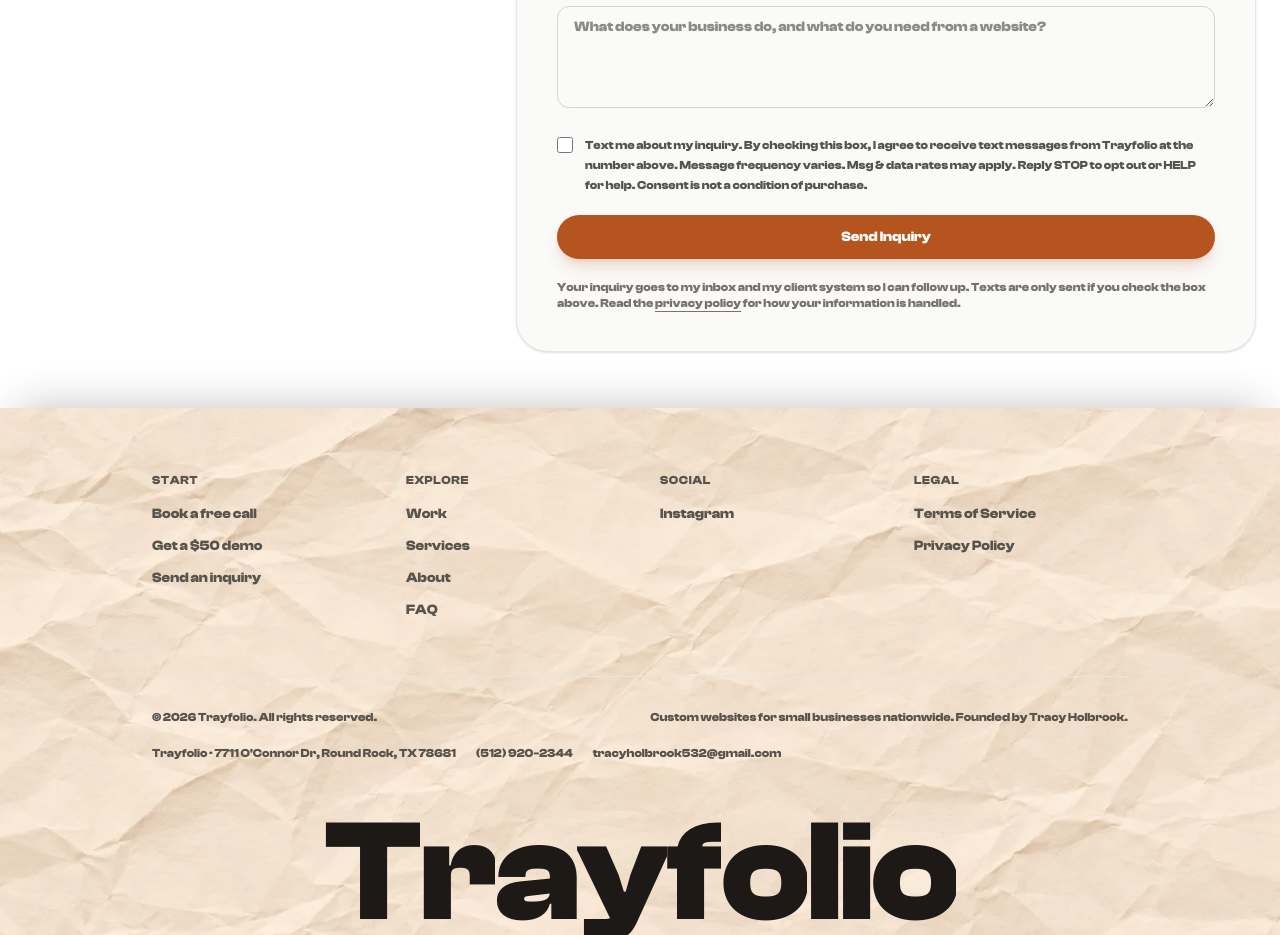
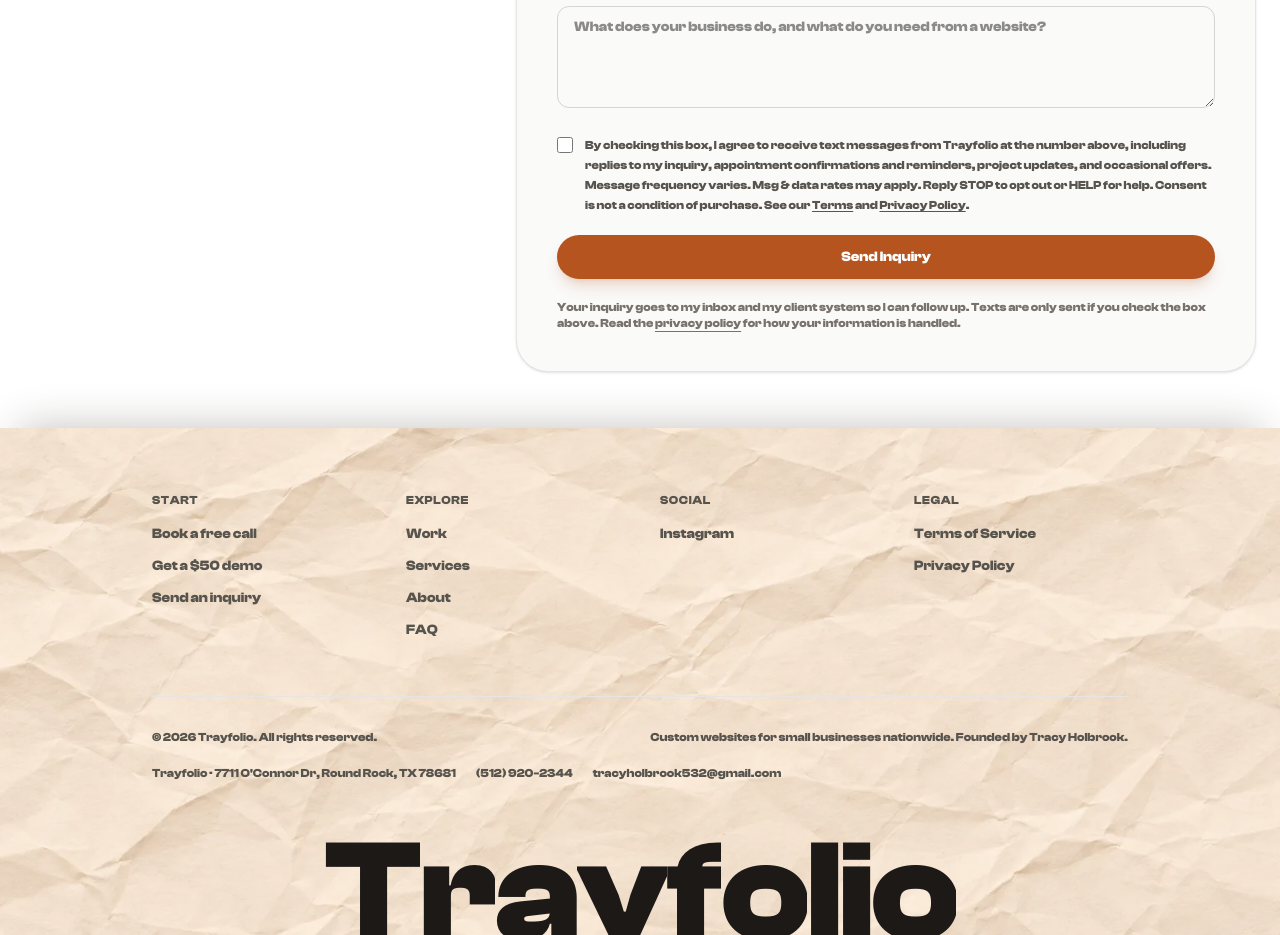
Before and after one commit to Tracyholbrook23/trayfolio-site, a Next.js app: page /contact in a window 1280 px wide. Shown: the part 1100-2035 px from the top of the page. Built offline with nearby package versions, Linux system fonts and the light colour scheme; no server answers.

Commit message:
Add SMS terms and carrier opt-in language

```diff
--- a/src/app/privacy/page.tsx
+++ b/src/app/privacy/page.tsx
@@ -13,7 +13,7 @@
   ["Information you provide", "When you send an inquiry, I receive your name, email address, message, selected project types, and any phone number or business details you choose to provide. When you order a demo or pay a project deposit, Stripe collects payment and billing information and provides order details so I can fulfill your purchase. Please do not put card details, passwords, or other sensitive information in the inquiry form."],
   ["How information is used", "I use inquiry and order information to reply to you, prepare quotes, provide services, send order-related emails, manage payments and demo credits, and resolve support or billing questions. Technical request information, including IP addresses, is also processed to deliver the website and limit abusive requests. Where applicable, these uses support steps you request before a contract, performance of a contract, legal recordkeeping obligations, and the legitimate interests of running and protecting the service."],
   ["Service providers", "Vercel hosts the website. Contact-form submissions are delivered to my inbox through Web3Forms or Resend, depending on the website’s configuration, and are also saved in HighLevel (LeadConnector), the CRM I use to track inquiries and send follow-up emails and texts. Stripe processes payments; full card numbers are handled on Stripe’s payment page, not in Trayfolio’s form. Resend sends transactional emails, including demo credit messages, when configured. Email providers also process correspondence. These providers receive the information needed for their respective services and may process it in the United States or other countries under their own terms and privacy practices."],
-  ["Text messages", "If you check the text message box on the contact form, I may text you at the number you provide about your inquiry, such as confirmations and follow-ups. Message frequency varies and message and data rates may apply. Reply STOP to opt out at any time or HELP for help. Consent to receive texts is not a condition of purchase. Mobile numbers and text messaging opt-in data and consent are not shared with or sold to third parties or affiliates for marketing or promotional purposes."],
+  ["Text messages", "If you check the text message box on the contact form, Trayfolio may text you at the number you provide with replies to your inquiry, appointment confirmations and reminders, project updates, and occasional offers. Message frequency varies and message and data rates may apply. Reply STOP to opt out at any time or HELP for help. Consent to receive texts is not a condition of purchase. No mobile information will be shared with third parties or affiliates for marketing or promotional purposes. All the categories of sharing described in this policy exclude text messaging originator opt-in data and consent; this information will not be shared with any third parties."],
   ["Analytics and your choice", "If Google Analytics is enabled, it loads only after you select Accept analytics. It measures visits and page usage using browser and device information and analytics cookies. You can reject analytics without losing access to the website, and change your choice using Cookie settings in the footer. Advertising personalization and Google signals are disabled in the website’s analytics configuration. Inquiry text and payment details are not intentionally sent as analytics events."],
   ["Cookies and local storage", "The site saves your analytics choice in your browser’s local storage for six months. This preference storage is used to remember your decision. If accepted, Google Analytics may set cookies beginning with _ga; the website configures their lifetime to six months. Rejecting analytics disables collection through this site and removes accessible first-party analytics cookies. Stripe and external websites may use their own cookies when you visit them."],
   ["Keeping information", "Information is kept for as long as needed to respond to inquiries, deliver and support projects, maintain business and payment records, resolve disputes, and meet applicable legal obligations. The appropriate period depends on the type of record, whether we are working together, and any recordkeeping requirements. Service providers maintain their own records and backups according to their policies."],
@@ -28,7 +28,7 @@
     <main id="main-content" className="flex-1 pb-[var(--stack-overlap)]">
       <article className="mx-auto max-w-3xl px-6 py-20 sm:py-28">
         <h1 className="font-display text-4xl tracking-tight sm:text-5xl">Privacy Policy</h1>
-        <p className="mt-4 text-sm text-stone-600">Last updated September 30, 2026</p>
+        <p className="mt-4 text-sm text-stone-600">Last updated October 1, 2026</p>
         <div className="mt-10 space-y-9">
           {sections.map(([title, body]) => <section key={title}><h2 className="text-xl font-semibold">{title}</h2><p className="mt-3 leading-7 text-stone-700">{body}</p></section>)}
         </div>
--- a/src/app/terms/page.tsx
+++ b/src/app/terms/page.tsx
@@ -18,9 +18,31 @@
   ["Project cancellations", "If you need to cancel or pause a website project, contact me promptly so we can review its status and the cancellation and refund terms in your written project agreement. The paid-demo policy above applies to demos, not automatically to website project deposits. Any rights that cannot be excluded under applicable law still apply."],
   ["Ownership and third-party services", "Your website, your content, and your domain are yours, subject to the agreed project terms. Third-party fonts, stock assets, software, and integrations remain subject to their respective licenses and service terms. Domain registration, hosting, payment processing, and other third-party services can have their own charges and requirements; your quote identifies what is included."],
   ["Optional care", "Care plans are optional and their services, billing period, and cancellation terms are defined in the project agreement. If hosting is provided through a care plan, arrange replacement hosting when ending that service to keep your website online."],
+  ["Text messaging (SMS) terms", "SMS_TERMS"],
   ["Using this website and its demos", "Do not misuse this website, submit spam, attempt unauthorized access, or interfere with the service. Portfolio and demo pages illustrate design work; sample businesses, sample prices, and demo contact details are not offers from Trayfolio. External websites and services are operated separately. No particular search ranking, visitor count, or sales result is promised by purchasing a website."],
   ["Questions and updates", "For questions about an order, payment, cancellation, or these terms, email tracyholbrook532@gmail.com. This page may be updated for future services; changes do not replace terms already agreed in writing for an existing project."],
 ];
+
+const smsTerms = [
+  ["Program", "Trayfolio Customer Messages. When you check the text message box on the Trayfolio contact form, you agree to receive text messages from Trayfolio at the number you provided."],
+  ["What we send", "Replies to your inquiry, appointment confirmations and reminders, project updates, and occasional offers related to Trayfolio website services."],
+  ["Message frequency", "Message frequency varies based on your inquiry and project."],
+  ["Cost", "Message and data rates may apply. Check your mobile plan for details."],
+  ["How to opt out", "You can cancel at any time. Reply STOP to any message and you will receive one final message confirming you have been unsubscribed. After that, you will not receive more texts unless you sign up again."],
+  ["Help", "Reply HELP for help, or contact Trayfolio at (512) 920-2344 or tracyholbrook532@gmail.com."],
+  ["Carriers", "Carriers are not liable for delayed or undelivered messages."],
+  ["Consent", "Consent to receive text messages is not a condition of any purchase."],
+] as const;
+
+function SmsTerms() {
+  return <section id="sms" className="scroll-mt-28">
+    <h2 className="text-xl font-semibold">Text messaging (SMS) terms</h2>
+    <dl className="mt-3 space-y-3 leading-7 text-stone-700">
+      {smsTerms.map(([label, text]) => <div key={label}><dt className="inline font-semibold text-stone-900">{label}: </dt><dd className="inline">{text}</dd></div>)}
+    </dl>
+    <p className="mt-3 leading-7 text-stone-700">For details on how your information is handled, see the <Link className="underline underline-offset-4" href="/privacy">privacy policy</Link>.</p>
+  </section>;
+}
 
 export default function TermsPage() {
   return <div className="flex min-h-screen flex-col bg-white text-stone-900">
@@ -28,8 +50,8 @@
     <main id="main-content" className="flex-1 pb-[var(--stack-overlap)]">
       <article className="mx-auto max-w-3xl px-6 py-20 sm:py-28">
         <h1 className="font-display text-4xl tracking-tight sm:text-5xl">Terms of Service</h1>
-        <p className="mt-4 text-sm text-stone-600">Last updated September 6, 2026</p>
-        <div className="mt-10 space-y-9">{sections.map(([title, body]) => <section key={title}><h2 className="text-xl font-semibold">{title}</h2><p className="mt-3 leading-7 text-stone-700">{body}</p></section>)}</div>
+        <p className="mt-4 text-sm text-stone-600">Last updated October 1, 2026</p>
+        <div className="mt-10 space-y-9">{sections.map(([title, body]) => body === "SMS_TERMS" ? <SmsTerms key={title} /> : <section key={title}><h2 className="text-xl font-semibold">{title}</h2><p className="mt-3 leading-7 text-stone-700">{body}</p></section>)}</div>
         <p className="mt-10 leading-7 text-stone-700">See also the <Link className="underline underline-offset-4" href="/privacy">privacy policy</Link> and <Link className="underline underline-offset-4" href="/services">services overview</Link>.</p>
       </article>
     </main>
--- a/src/components/InquiryForm.tsx
+++ b/src/components/InquiryForm.tsx
@@ -245,9 +245,13 @@
           className="mt-0.5 h-4 w-4 shrink-0 rounded border-stone-300 accent-stone-900"
         />
         <span>
-          Text me about my inquiry. By checking this box, I agree to receive text messages from
-          Trayfolio at the number above. Message frequency varies. Msg &amp; data rates may apply.
-          Reply STOP to opt out or HELP for help. Consent is not a condition of purchase.
+          By checking this box, I agree to receive text messages from Trayfolio at the number
+          above, including replies to my inquiry, appointment confirmations and reminders,
+          project updates, and occasional offers. Message frequency varies. Msg &amp; data rates
+          may apply. Reply STOP to opt out or HELP for help. Consent is not a condition of
+          purchase. See our{" "}
+          <a href="/terms#sms" className="underline underline-offset-2">Terms</a> and{" "}
+          <a href="/privacy" className="underline underline-offset-2">Privacy Policy</a>.
         </span>
       </label>
 
```
